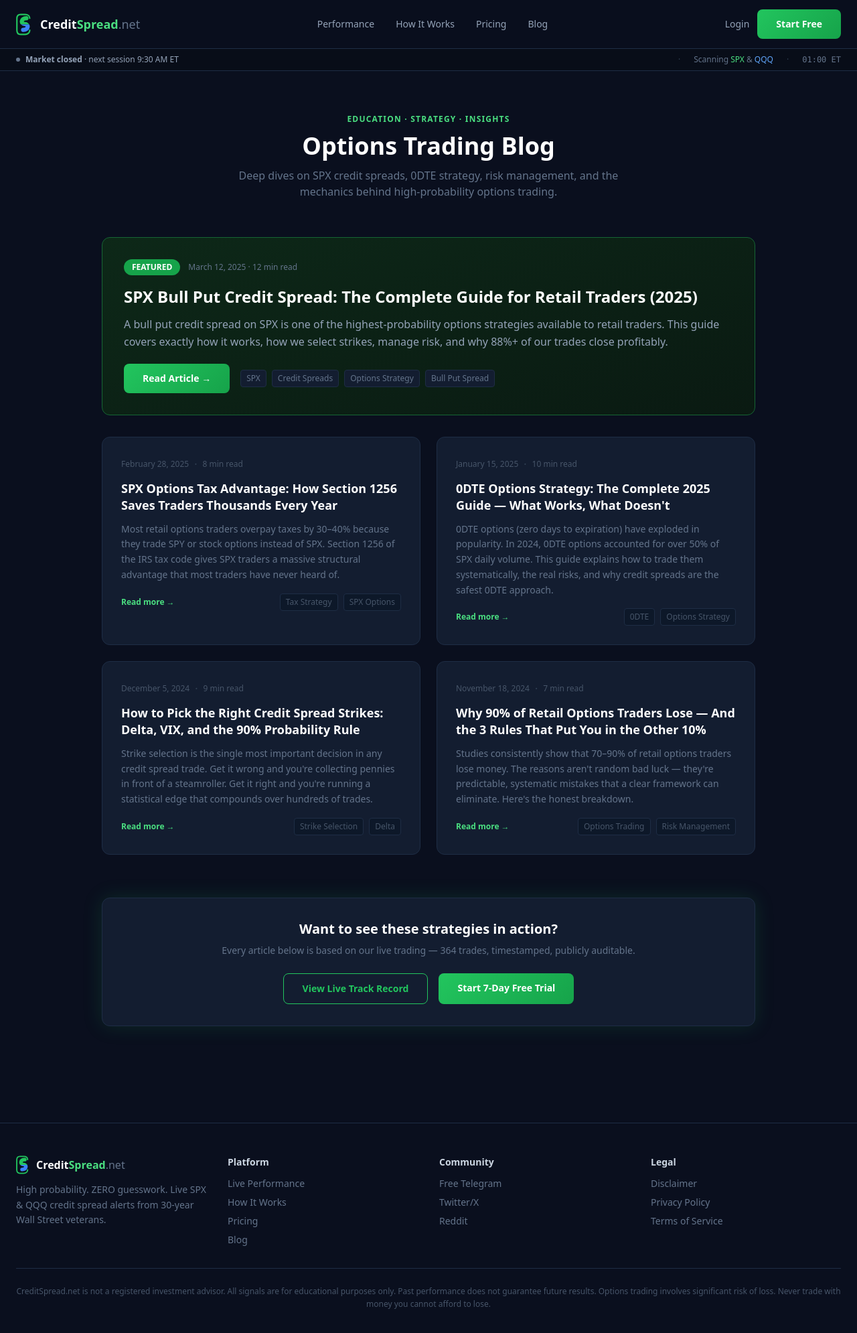
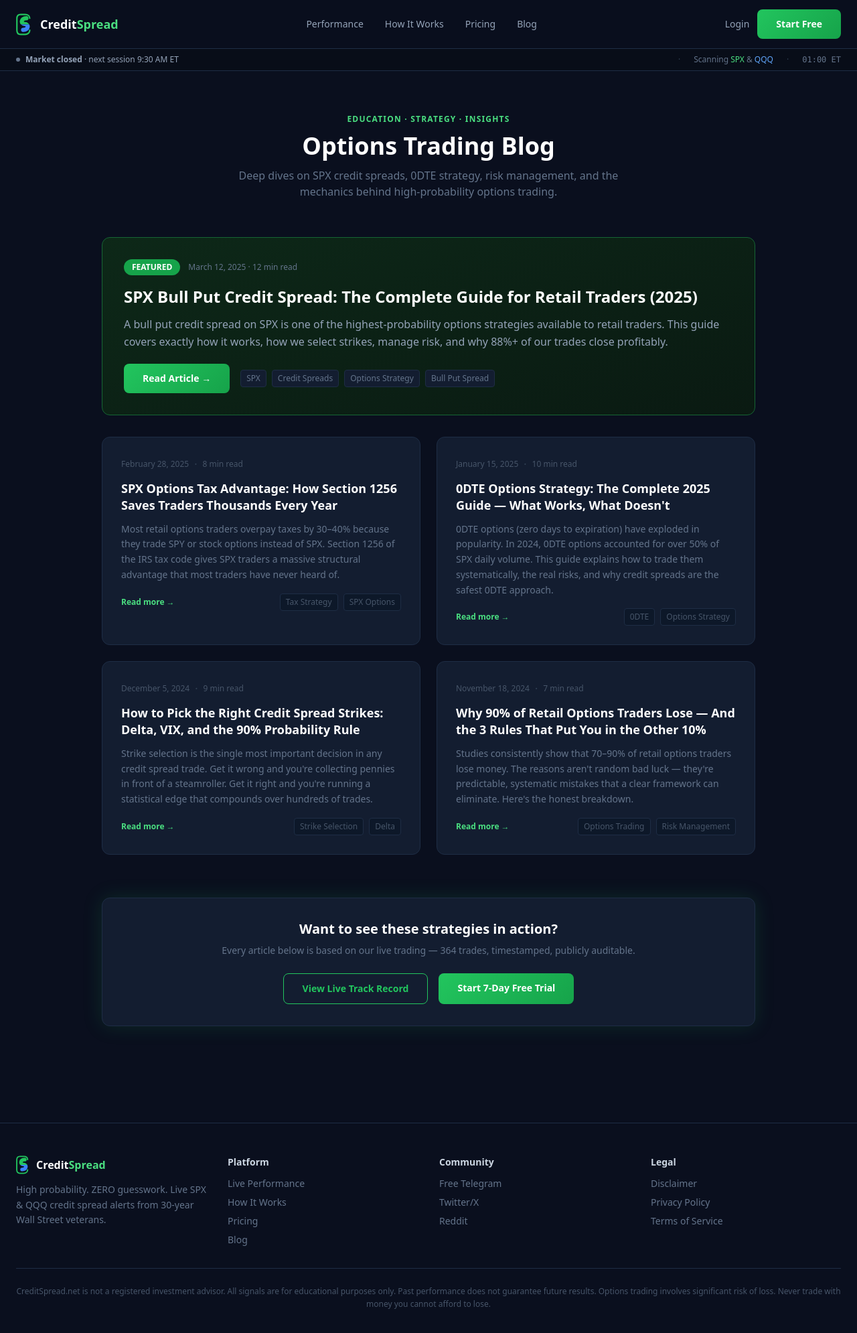
Before and after one commit to ksanju0/creditspread-net, a Flask app: page /blog in a window 1280 px wide. Shown: the top 1990 px of the page at 67% size. Run offline with Flask 3, Linux system fonts and the light colour scheme; some libraries are stand-ins or nearby versions.

Commit message:
Logo wordmark: drop .net, show clean CreditSpread

```diff
--- a/app.py
+++ b/app.py
@@ -672,7 +672,7 @@ def sitemap():
 def robots():
     return "User-agent: *\nAllow: /\nSitemap: https://creditspread.net/sitemap.xml\n", 200, {'Content-Type': 'text/plain'}
 
-APP_VERSION = 'v7-mytrades-fix'  # bump to confirm deploys
+APP_VERSION = 'v8-logo'  # bump to confirm deploys
 
 @app.route('/api/health')
 def health():
--- a/templates/base.html
+++ b/templates/base.html
@@ -70,7 +70,7 @@ tailwind.config = {
         <path d="M50,22 C22,22 22,50 42,50 C62,50 62,78 34,78"
               stroke="#3b82f6" stroke-width="20" fill="none" stroke-linecap="round" clip-path="url(#sBot)"/>
       </svg>
-      <span class="font-bold text-base md:text-lg text-white leading-none">Credit<span class="text-green-400">Spread</span><span class="text-slate-500 font-normal">.net</span></span>
+      <span class="font-bold text-base md:text-lg text-white leading-none">Credit<span class="text-green-400">Spread</span></span>
     </a>
 
     <!-- Desktop links -->
@@ -172,7 +172,7 @@ tailwind.config = {
             <path d="M50,22 C22,22 22,50 42,50 C62,50 62,78 34,78"
                   stroke="#3b82f6" stroke-width="20" fill="none" stroke-linecap="round" clip-path="url(#fbot)"/>
           </svg>
-          <span class="font-bold text-white">Credit<span class="text-green-400">Spread</span><span class="text-slate-500 font-normal">.net</span></span>
+          <span class="font-bold text-white">Credit<span class="text-green-400">Spread</span></span>
         </a>
         <p class="text-sm text-slate-500 leading-relaxed">High probability. ZERO guesswork. Live SPX &amp; QQQ credit spread alerts from 30-year Wall Street veterans.</p>
       </div>
```
